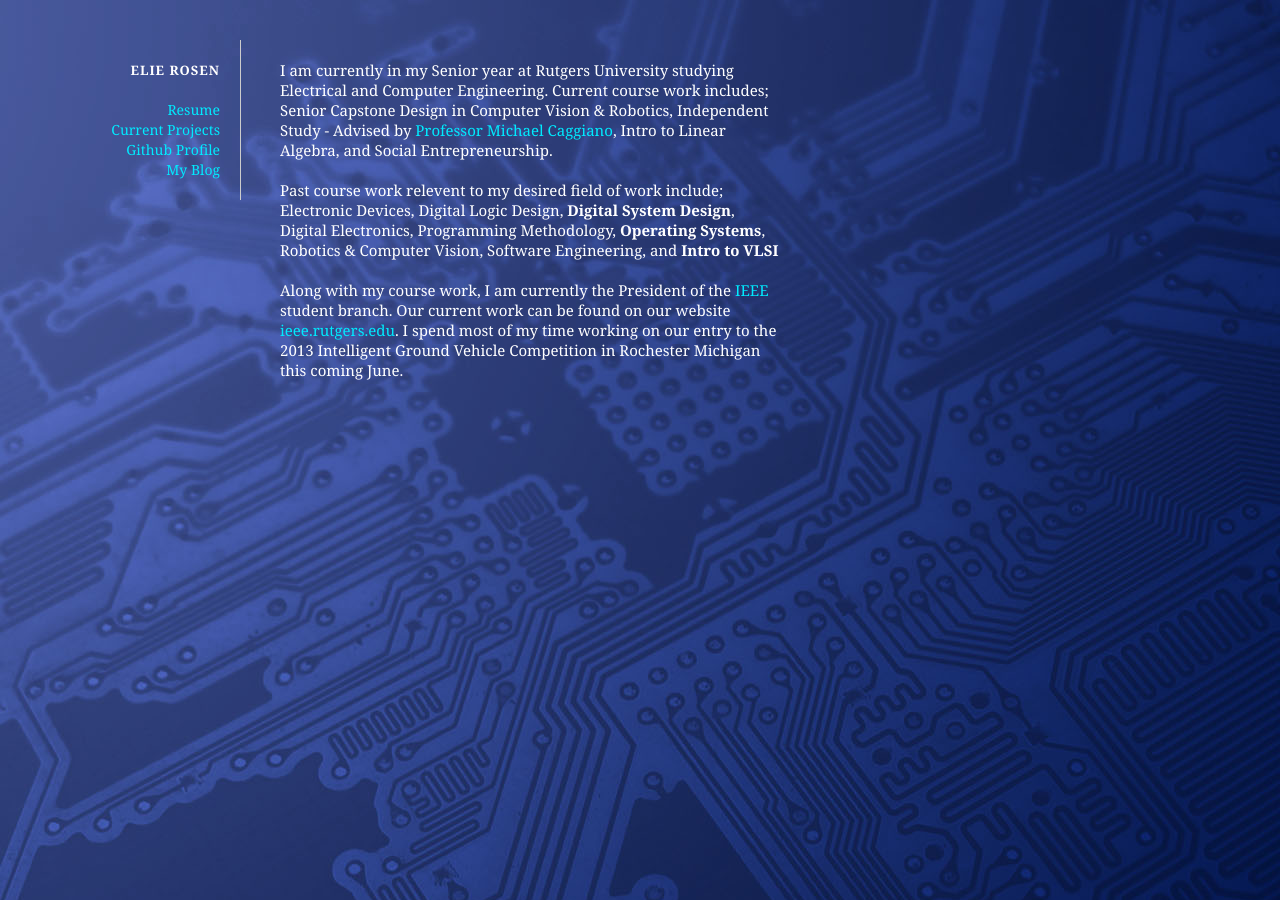
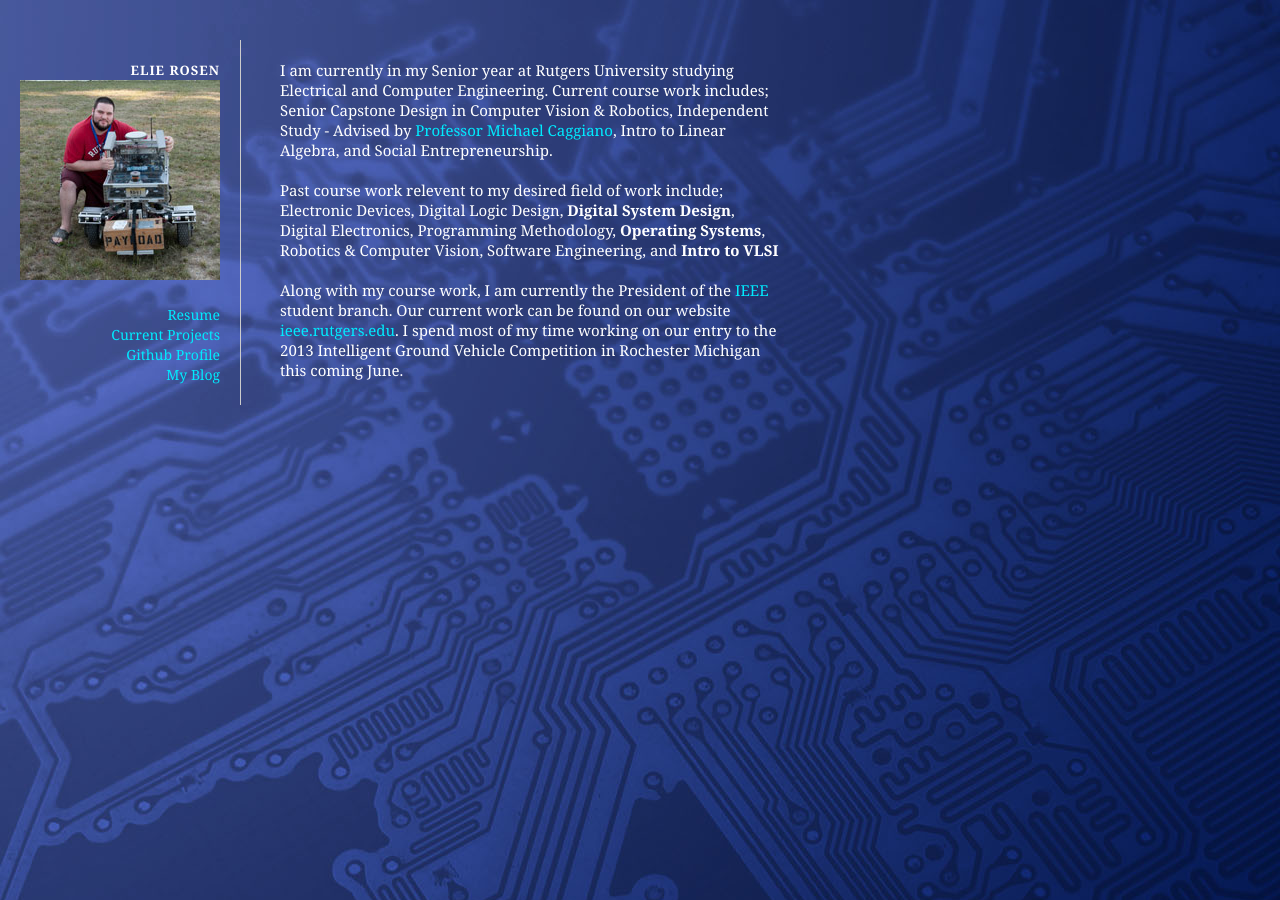
Before and after one commit to erosen/erosen.github.io, a Jekyll site: the page built from index.md, in a window 1280 px wide. Built offline with Jekyll 4.4.1, drawn with Linux system fonts in a browser that asks for light colours; Markdown is read by kramdown in place of the engine named in the settings.

Commit message:
profile pic

```diff
--- a/_layouts/default.html
+++ b/_layouts/default.html
@@ -11,7 +11,8 @@
       {{ content }}
     </div>
     <div id="sidebar">
-      <a href="/"><h2>Elie Rosen</h2></a>
+	  <a href="/"><h2>Elie Rosen</h2></a>
+	  <a href="/images/profile_large.jpg"><img src="/images/profile.jpg" />
       <ul>
         <li><a href="/resume.html">Resume</a></li>
 		<li><a href="/projects.html">Current Projects</a></li>
```
Also changed, not shown: images/profile.jpg (added), images/profile_large.jpg (added).
